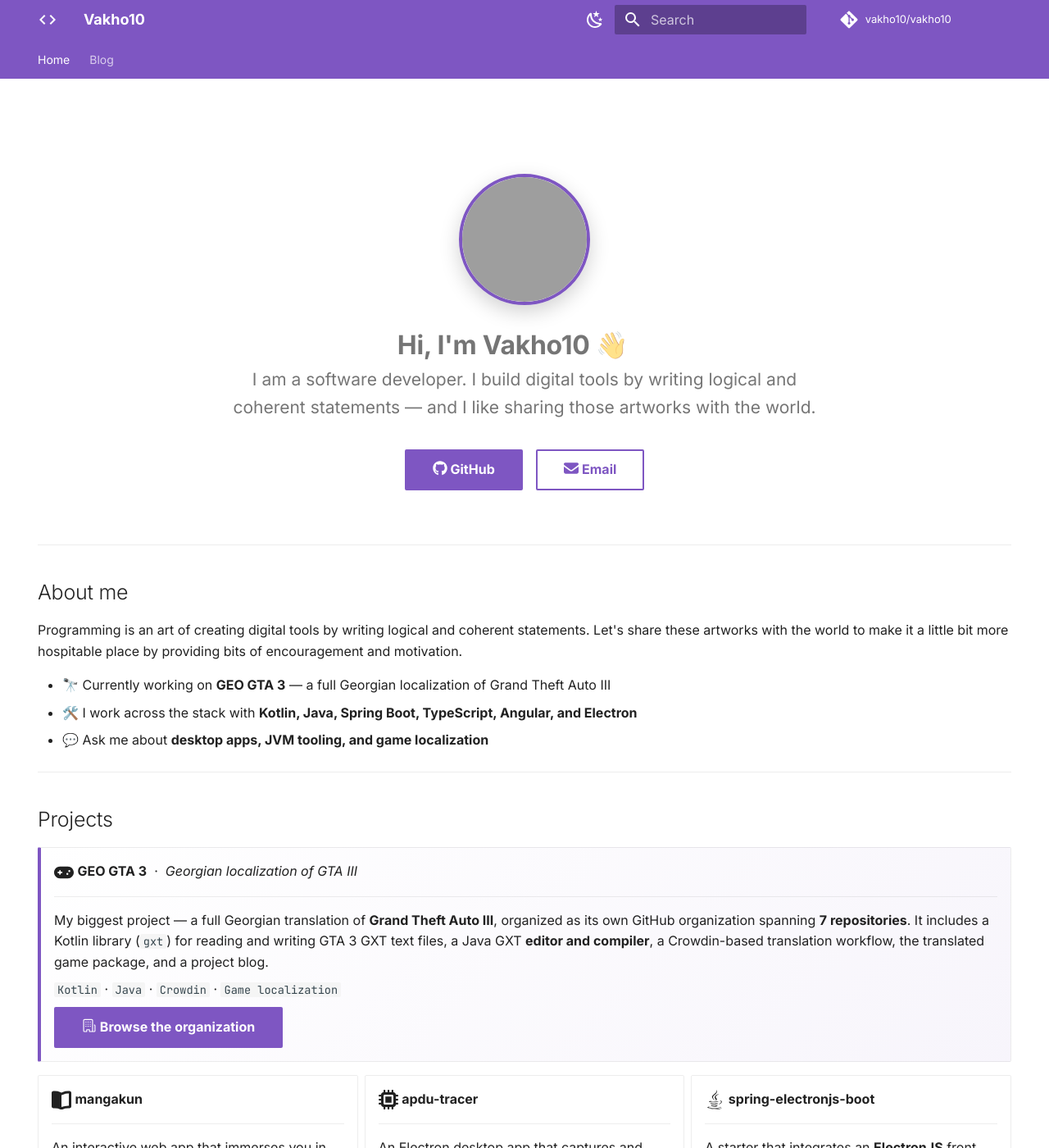
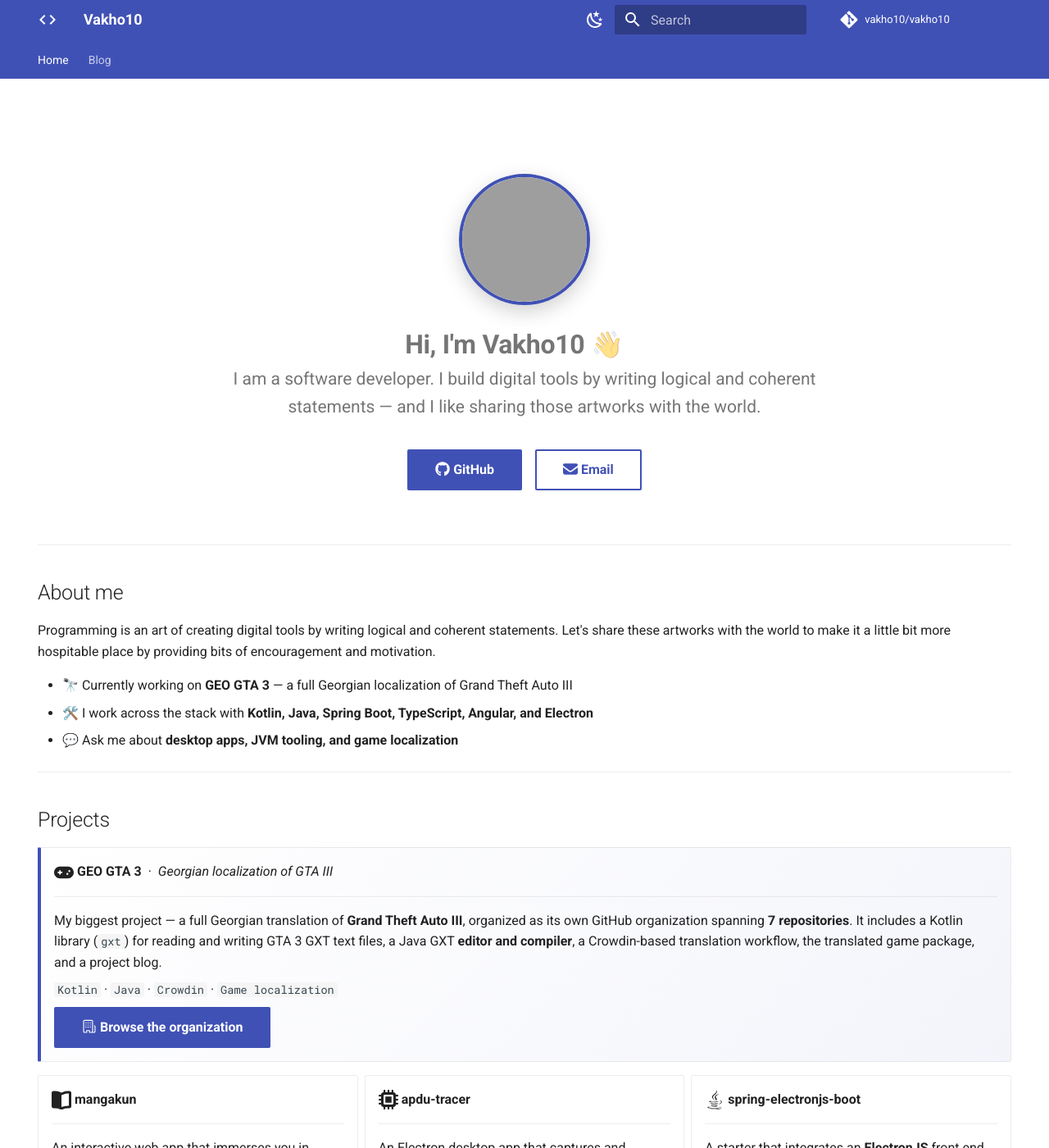
Before and after one commit to vakho10/vakho10, an MkDocs documentation site: the page built from docs/index.md, in a window 1280 px wide and 1400 px high. Shown: the whole window at 82% size. Built offline with MkDocs 1.6.1 and Material for MkDocs 9.7.7, drawn with Linux system fonts in a browser that asks for light colours; comment, search, counter and statistics services are not loaded; grey boxes are pictures that could not be loaded.

Commit message:
Use default Material colors and link portfolio in README
Co-Authored-By: Claude Opus 4.8 <noreply@anthropic.com>

```diff
--- a/mkdocs.yml
+++ b/mkdocs.yml
@@ -27,22 +27,15 @@ theme:
     # Palette toggle for light mode
     - media: "(prefers-color-scheme: light)"
       scheme: default
-      primary: deep purple
-      accent: pink
       toggle:
         icon: material/weather-night
         name: Switch to dark mode
     # Palette toggle for dark mode
     - media: "(prefers-color-scheme: dark)"
       scheme: slate
-      primary: deep purple
-      accent: pink
       toggle:
         icon: material/weather-sunny
         name: Switch to light mode
-  font:
-    text: Inter
-    code: JetBrains Mono
 
 # Plugins
 plugins:
```
Also changed, not shown: README.md (+2 -0 lines).
